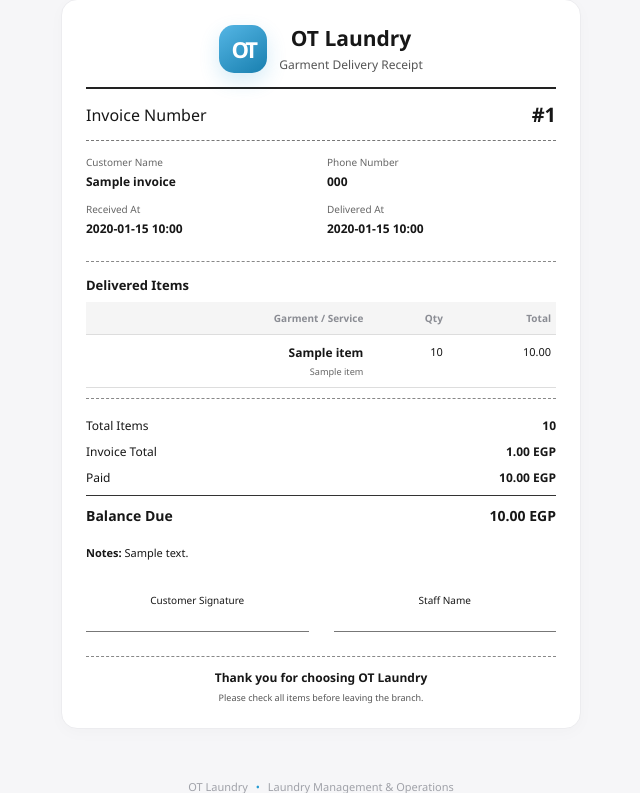
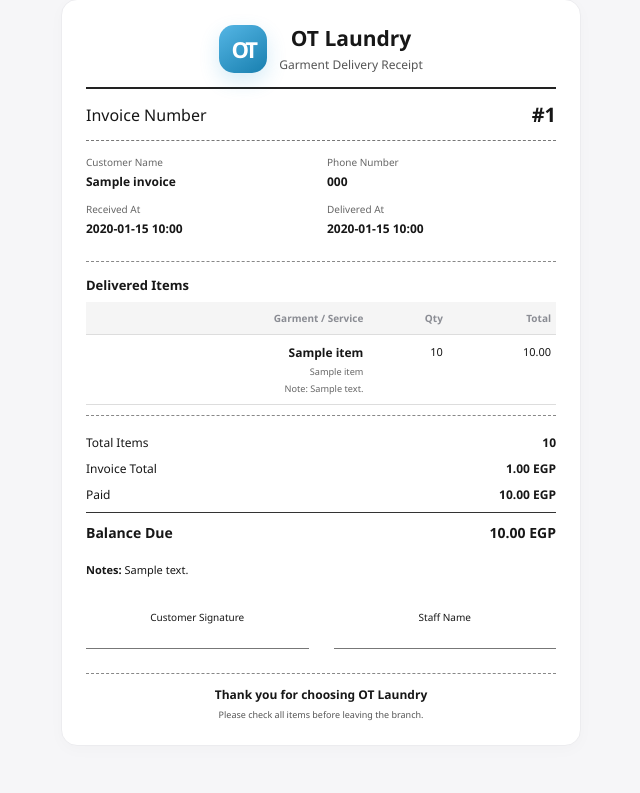
Before and after one commit to ae7656714-jpg/OT-OT-Laundry, a Flask app: template templates/delivery_receipt.html in a window 1280 px wide. Shown: the part 135-928 px from the top of the page, without its empty margins (319-959 px from the left). Run offline with Flask 3, Linux system fonts and the light colour scheme; the template is opened without the code that fills it: most values are stand-ins (such as "Sample title", 1, 10 or a date in 2020); some libraries are stand-ins or nearby versions.

Commit message:
Print item-specific care instructions on delivery receipt

```diff
--- a/templates/delivery_receipt.html
+++ b/templates/delivery_receipt.html
@@ -16,7 +16,7 @@
   <div class="receipt-divider"></div>
   <h3>Delivered Items</h3>
   <table class="receipt-items"><thead><tr><th>Garment / Service</th><th>Qty</th><th>Total</th></tr></thead><tbody>
-  {% for item in items %}<tr><td><b>{{ item.garment_name_snapshot }}</b><small>{{ item.service_name_snapshot }}</small></td><td>{{ item.quantity }}</td><td>{{ '%.2f'|format(item.line_total|float) }}</td></tr>{% endfor %}
+  {% for item in items %}<tr><td><b>{{ item.garment_name_snapshot }}</b><small>{{ item.service_name_snapshot }}</small>{% if item.item_notes %}<small class="receipt-item-note">Note: {{ item.item_notes }}</small>{% endif %}</td><td>{{ item.quantity }}</td><td>{{ '%.2f'|format(item.line_total|float) }}</td></tr>{% endfor %}
   </tbody></table>
   <div class="receipt-divider"></div>
   <div class="receipt-summary"><div><span>Total Items</span><b>{{ quantity }}</b></div><div><span>Invoice Total</span><b>{{ '%.2f'|format(invoice.total_amount|float) }} EGP</b></div><div><span>Paid</span><b>{{ '%.2f'|format(paid) }} EGP</b></div><div class="receipt-balance"><span>Balance Due</span><b>{{ '%.2f'|format(balance) }} EGP</b></div></div>
```
